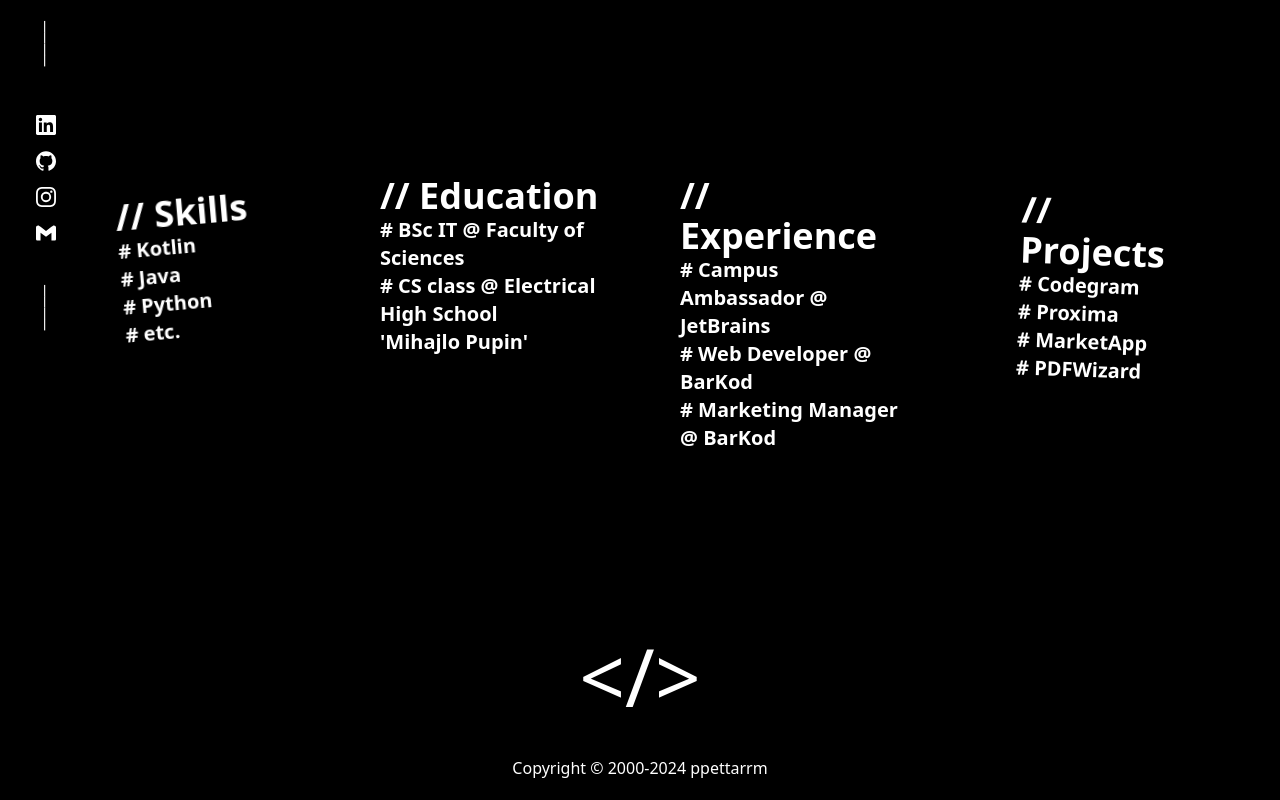
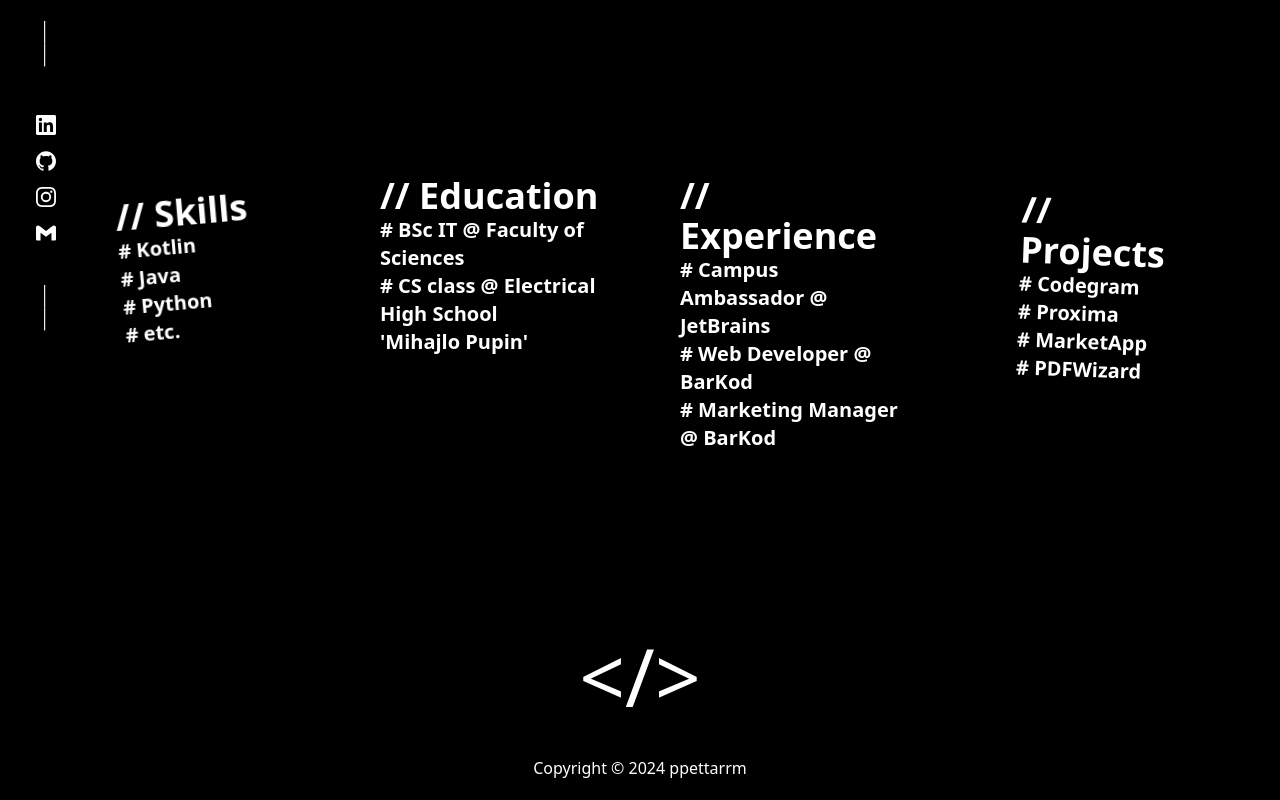
Before and after one commit to ppettarrm/portfolio, a Next.js app: page / in a window 1280 px wide. Shown: the part 232-1032 px from the top of the page. Built offline with nearby package versions, Linux system fonts and the light colour scheme.

Commit message:
Quick fix

```diff
--- a/app/(home)/page.tsx
+++ b/app/(home)/page.tsx
@@ -41,7 +41,7 @@ export default function Page() {
                 </div>
             </div>
         </div>
-        <footer className="flex justify-center items-center mb-5"><h1>Copyright © 2000-2024 <Link href={"https://www.github.com/ppettarrm"}>ppettarrm</Link></h1></footer>
+        <footer className="flex justify-center items-center mb-5"><h1>Copyright © 2024 <Link href={"https://www.github.com/ppettarrm"}>ppettarrm</Link></h1></footer>
         </body>
         </html>
     );
```
